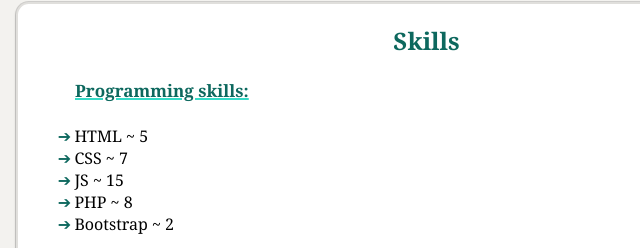
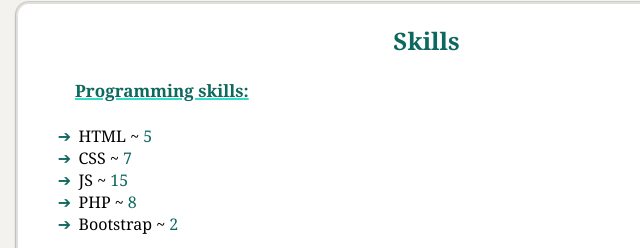
Before and after one commit to fioip/fioip.github.io, a plain HTML site: page index.html in a window 1280 px wide. Shown: the part 220-468 px from the top of the page, 426-1066 px from the left. Drawn offline with Linux system fonts and the light colour scheme.

Commit message:
replace string concatenation with string template

```diff
--- a/index.js
+++ b/index.js
@@ -1,13 +1,4 @@
 var skillsEl = document.getElementById("skills-list");
-
-// var skills = [
-//   ["HTML", 5],
-//   ["CSS", 3],
-//   ["JS", 15],
-//   ["PHP", 7],
-//   ["Bootstrap", 20],
-// ];
-//var endorcements = [5, 6, 5, 1];
 
 var skills = [
   { name: "HTML", endorcements: 5 },
@@ -18,7 +9,7 @@ var skills = [
 ];
 
 var skillsHTML = skills.map(function (skill) {
-  return "<li>" + skill.name + " ~ " + skill.endorcements + "</li>";
+  return `<li>  ${skill.name}   ~  <span> ${skill.endorcements} </span> </li>`;
 });
 
 skillsEl.innerHTML = skillsHTML.join("");
--- a/style.css
+++ b/style.css
@@ -229,6 +229,14 @@ ul {
   padding: 5px;
   margin-left: 2%;
   color: white;
+}
+
+#skills-list span {
+  color: #0d685e;
+}
+
+#skills-list li {
+  font-weight: 200;
 }
 
 .pp {
```
